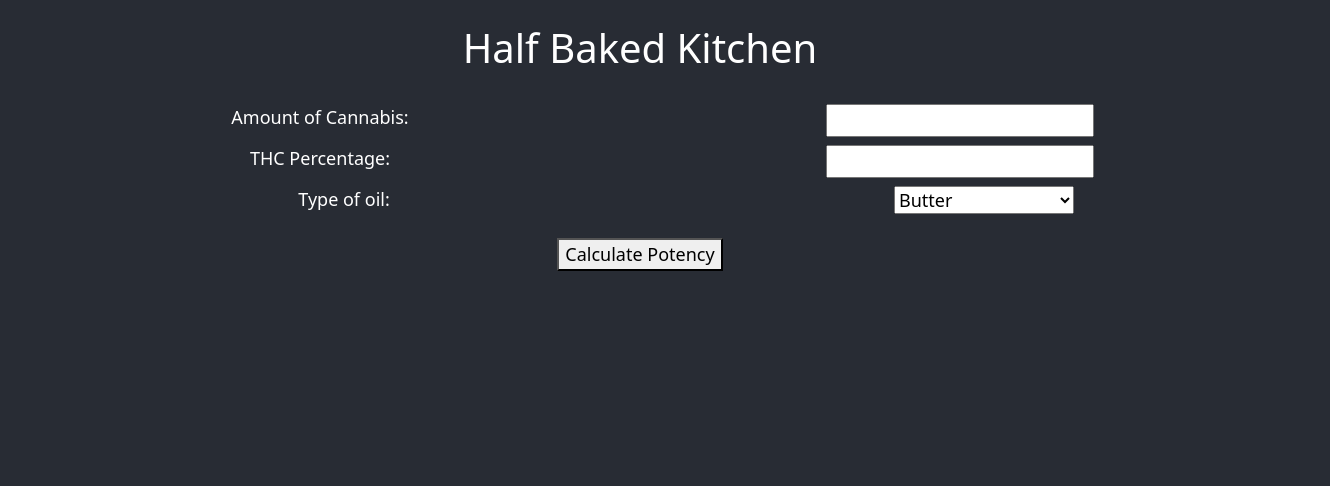
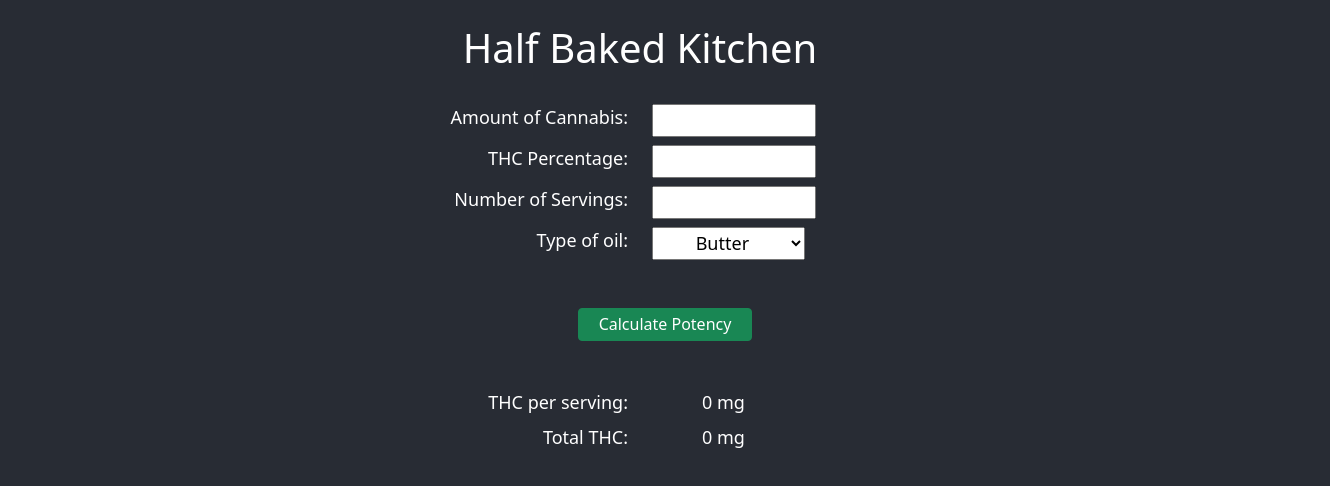
Before and after one commit to Whayven/halfbaked-react, a React (Create React App) app: page / in a window 1280 px wide. Shown: the top 486 px of the page, 1330 px wide, since content can reach past the window. Built offline with nearby package versions, Linux system fonts and the light colour scheme.

Commit message:
finished calculator template; added new components

```diff
--- a/src/App.js
+++ b/src/App.js
@@ -2,7 +2,10 @@ import logo from './logo.svg';
 import './App.css';
 import 'bootstrap/dist/css/bootstrap.min.css';
 import { Container, Row, Col } from 'react-bootstrap';
+import SignUp from './components/SignUp/SignUp';
 import PotencyCalculator from './components/PotencyCalculator/PotencyCalculator';
+import Merchandise from './components/Merchandise/Merchandise';
+import Cart from './components/Cart/Cart';
 
 function App() {
   return (
--- /dev/null
+++ b/src/components/Cart/Cart.jsx
@@ -0,0 +1,11 @@
+import React from 'react'
+
+function Cart() {
+    return (
+        <div>
+
+        </div>
+    )
+}
+
+export default Cart
--- /dev/null
+++ b/src/components/Merchandise/Merchandise.jsx
@@ -0,0 +1,11 @@
+import React from 'react'
+
+function Merchandise() {
+    return (
+        <div>
+
+        </div>
+    )
+}
+
+export default Merchandise
--- /dev/null
+++ b/src/components/PotencyCalculator/PotencyCalculator.css
@@ -0,0 +1,29 @@
+.end-align {
+    text-align: end;
+}
+
+.start-align {
+    text-align: start;
+}
+
+.center-align{
+    text-align: justify;
+    position: relative;
+    left: 50px;
+}
+
+.select-offset {
+    width: 152.74px;
+    height: 32.99px;
+    padding: 1px 2px;
+    text-align: center;
+}
+
+.button-offset {
+    width: 173.16px;
+    height: 32.99px;
+    padding: 1px 2px;
+    text-align: center;
+    position: relative;
+    left: 25px;
+}
--- a/src/components/PotencyCalculator/PotencyCalculator.jsx
+++ b/src/components/PotencyCalculator/PotencyCalculator.jsx
@@ -1,35 +1,44 @@
 import React from 'react'
 import '../../App.css'
-import { Container, Row, Col } from 'react-bootstrap';
+import './PotencyCalculator.css';
+import { Container, Row, Col, Button } from 'react-bootstrap';
 
 const PotencyCalculator = () => {
     return (
         <div>
-            <Container fluid>
+            <Container fluid className="mx-auto">
                 <Row className="justify-content-md-center">
                     <Col>
                         <Row className="my-2">
-                            <Col>
+                            <Col className="end-align">
                                 <label>Amount of Cannabis: </label>
                             </Col>
-                            <Col>
-                                <input type="decimal" />
+                            <Col className="start-align">
+                                <input type="decimal" size='10'/>
                             </Col>
                         </Row>
                         <Row className="my-2">
-                            <Col>
+                            <Col className="end-align">
                                 <label>THC Percentage: </label>
                             </Col>
-                            <Col className="col">
-                                <input type="decimal" />
+                            <Col className="start-align">
+                                <input type="decimal" size='10' />
                             </Col>
                         </Row>
                         <Row className="my-2">
-                            <Col className="mx-5">
+                            <Col className="end-align">
+                                <label>Number of Servings: </label>
+                            </Col>
+                            <Col className="start-align">
+                                <input type="decimal" size='10' />
+                            </Col>
+                        </Row>
+                        <Row className="my-2">
+                            <Col className="end-align">
                                 <label>Type of oil: </label>
                             </Col>
-                            <Col>
-                                <select>
+                            <Col className="start-align">
+                                <select className="select-offset">
                                     <option value="butter">Butter</option>
                                     <option value="ghee">Ghee</option>
                                     <option value="coconut-oil">Coconut Oil</option>
@@ -39,9 +48,25 @@ const PotencyCalculator = () => {
                                 </select>
                             </Col>
                             </Row>
-                        <Row className="my-4">
+                        <Row className="my-5">
                             <Col>
-                                <button>Calculate Potency</button>
+                                <Button variant="success" className="button-offset">Calculate Potency</Button>
+                            </Col>
+                        </Row>
+                        <Row className="my-2">
+                            <Col className="end-align">
+                                <label>THC per serving: </label>
+                            </Col>
+                            <Col className="center-align">
+                                <label id="servingTHC">0 mg</label>
+                            </Col>
+                        </Row>
+                        <Row className="my-2">
+                            <Col className="end-align">
+                                <label>Total THC: </label>
+                            </Col>
+                            <Col className="center-align">
+                                <label id="totalTHC">0 mg</label>
                             </Col>
                         </Row>
                     </Col>
--- /dev/null
+++ b/src/components/SignUp/SignUp.jsx
@@ -0,0 +1,11 @@
+import React from 'react'
+
+function SignUp() {
+    return (
+        <div>
+
+        </div>
+    )
+}
+
+export default SignUp
```
Also changed, not shown: src/components/Cart/Cart.css (added), src/components/Merchandise/Merchandise.css (added), src/components/SignUp/SignUp.css (added).
